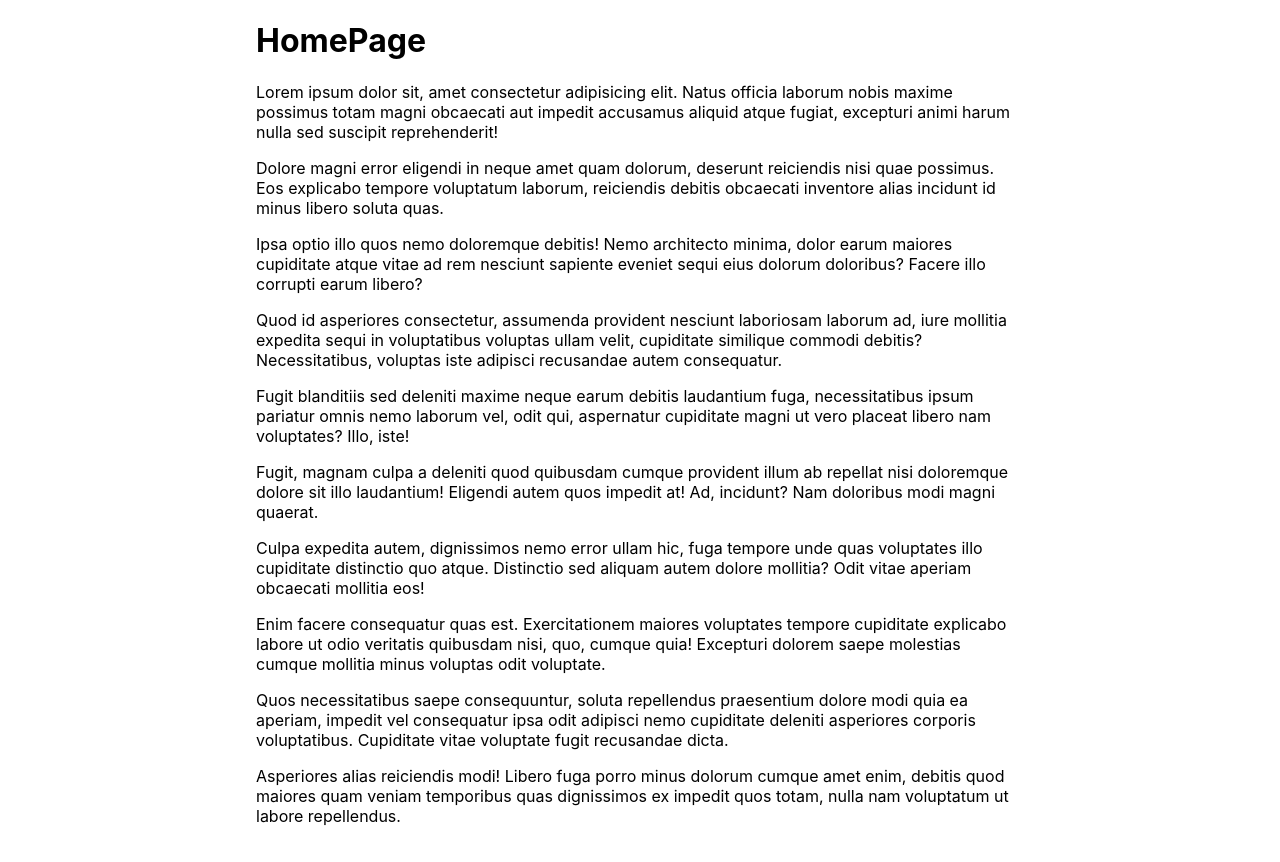
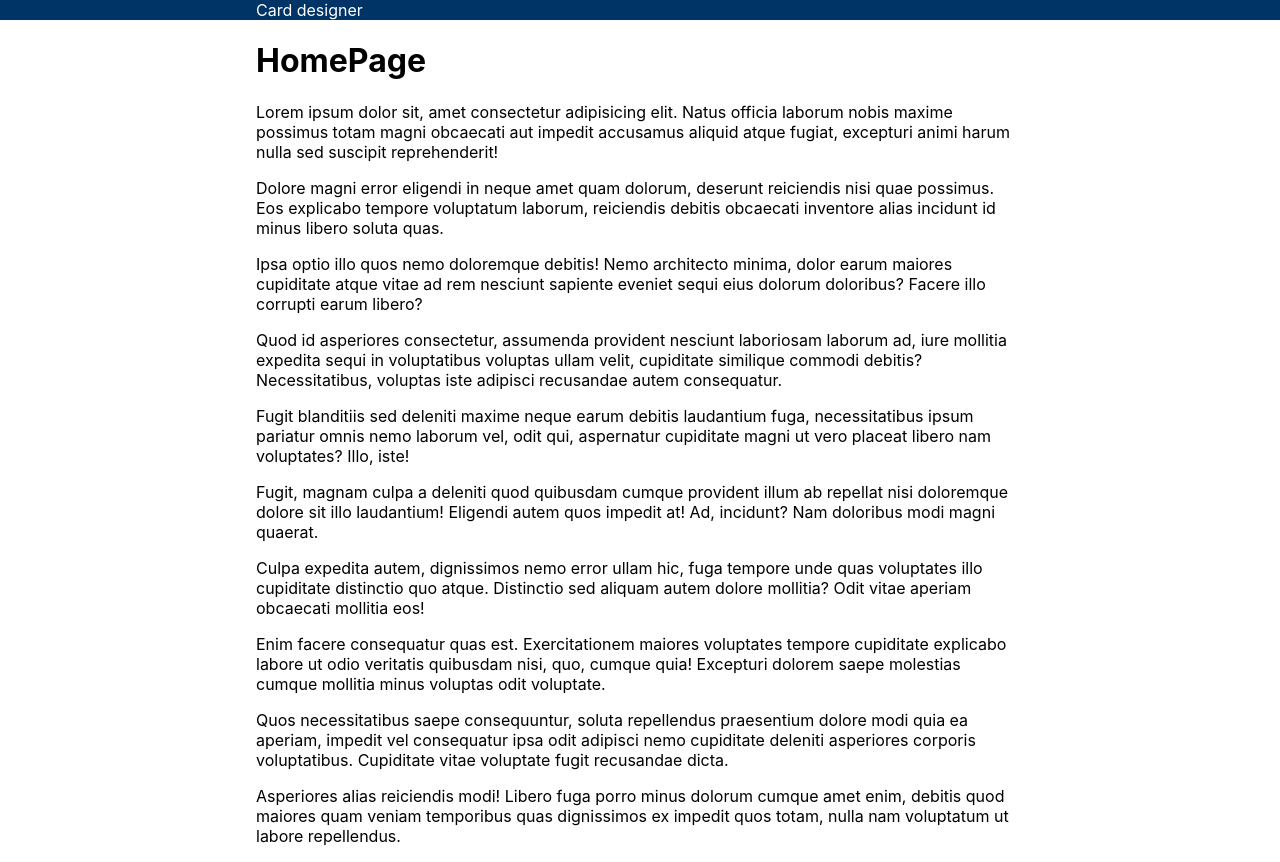
Before and after one commit to ginpei/card-designer, a Next.js app: page / in a window 1280 px wide. Built offline with nearby package versions, Linux system fonts and the light colour scheme.

Commit message:
feat: 🎸 basic layout

```diff
--- a/package.json
+++ b/package.json
@@ -11,7 +11,8 @@
   "dependencies": {
     "next": "10.0.8",
     "react": "17.0.1",
-    "react-dom": "17.0.1"
+    "react-dom": "17.0.1",
+    "sass": "^1.32.8"
   },
   "devDependencies": {
     "@ginpei/eslintrc": "^1.0.0",
--- /dev/null
+++ b/src/components/layouts/BasicHeader.module.scss
@@ -0,0 +1,13 @@
+.container {
+  background-color: var(--theme-bg);
+  color: var(--theme-fg);
+
+  a {
+    color: inherit;
+    text-decoration: none;
+
+    &:hover {
+      text-decoration: underline;
+    }
+  }
+}
--- /dev/null
+++ b/src/components/layouts/BasicHeader.tsx
@@ -0,0 +1,14 @@
+import Link from "next/link";
+import styles from "./BasicHeader.module.scss";
+
+export const BasicHeader: React.FC = () => {
+  return (
+    <div className={styles.container}>
+      <div className="u-container">
+        <div className="inner">
+          <Link href="/">Card designer</Link>
+        </div>
+      </div>
+    </div>
+  );
+};
--- /dev/null
+++ b/src/components/layouts/BasicLayout.tsx
@@ -0,0 +1,17 @@
+import Head from "next/head";
+import { BasicHeader } from "./BasicHeader";
+
+export const BasicLayout: React.FC<{ title: string }> = ({
+  children,
+  title,
+}) => {
+  return (
+    <div className="BasicLayout">
+      <Head>
+        <title>{title}</title>
+      </Head>
+      <BasicHeader />
+      {children}
+    </div>
+  );
+};
--- a/src/components/pages/home/HomePage.tsx
+++ b/src/components/pages/home/HomePage.tsx
@@ -1,5 +1,8 @@
+import { BasicLayout } from "../../layouts/BasicLayout";
+
 export const HomePage: React.FC = () => {
   return (
+    <BasicLayout title="Home Page">
       <div className="HomePage">
         <div className="u-container">
           <h1>HomePage</h1>
@@ -16,10 +19,10 @@ export const HomePage: React.FC = () => {
             minus libero soluta quas.
           </p>
           <p>
-          Ipsa optio illo quos nemo doloremque debitis! Nemo architecto minima,
-          dolor earum maiores cupiditate atque vitae ad rem nesciunt sapiente
-          eveniet sequi eius dolorum doloribus? Facere illo corrupti earum
-          libero?
+            Ipsa optio illo quos nemo doloremque debitis! Nemo architecto
+            minima, dolor earum maiores cupiditate atque vitae ad rem nesciunt
+            sapiente eveniet sequi eius dolorum doloribus? Facere illo corrupti
+            earum libero?
           </p>
           <p>
             Quod id asperiores consectetur, assumenda provident nesciunt
@@ -29,32 +32,33 @@ export const HomePage: React.FC = () => {
           </p>
           <p>
             Fugit blanditiis sed deleniti maxime neque earum debitis laudantium
-          fuga, necessitatibus ipsum pariatur omnis nemo laborum vel, odit qui,
-          aspernatur cupiditate magni ut vero placeat libero nam voluptates?
-          Illo, iste!
+            fuga, necessitatibus ipsum pariatur omnis nemo laborum vel, odit
+            qui, aspernatur cupiditate magni ut vero placeat libero nam
+            voluptates? Illo, iste!
           </p>
           <p>
             Fugit, magnam culpa a deleniti quod quibusdam cumque provident illum
-          ab repellat nisi doloremque dolore sit illo laudantium! Eligendi autem
-          quos impedit at! Ad, incidunt? Nam doloribus modi magni quaerat.
+            ab repellat nisi doloremque dolore sit illo laudantium! Eligendi
+            autem quos impedit at! Ad, incidunt? Nam doloribus modi magni
+            quaerat.
           </p>
           <p>
             Culpa expedita autem, dignissimos nemo error ullam hic, fuga tempore
-          unde quas voluptates illo cupiditate distinctio quo atque. Distinctio
-          sed aliquam autem dolore mollitia? Odit vitae aperiam obcaecati
-          mollitia eos!
+            unde quas voluptates illo cupiditate distinctio quo atque.
+            Distinctio sed aliquam autem dolore mollitia? Odit vitae aperiam
+            obcaecati mollitia eos!
           </p>
           <p>
             Enim facere consequatur quas est. Exercitationem maiores voluptates
-          tempore cupiditate explicabo labore ut odio veritatis quibusdam nisi,
-          quo, cumque quia! Excepturi dolorem saepe molestias cumque mollitia
-          minus voluptas odit voluptate.
+            tempore cupiditate explicabo labore ut odio veritatis quibusdam
+            nisi, quo, cumque quia! Excepturi dolorem saepe molestias cumque
+            mollitia minus voluptas odit voluptate.
           </p>
           <p>
-          Quos necessitatibus saepe consequuntur, soluta repellendus praesentium
-          dolore modi quia ea aperiam, impedit vel consequatur ipsa odit
-          adipisci nemo cupiditate deleniti asperiores corporis voluptatibus.
-          Cupiditate vitae voluptate fugit recusandae dicta.
+            Quos necessitatibus saepe consequuntur, soluta repellendus
+            praesentium dolore modi quia ea aperiam, impedit vel consequatur
+            ipsa odit adipisci nemo cupiditate deleniti asperiores corporis
+            voluptatibus. Cupiditate vitae voluptate fugit recusandae dicta.
           </p>
           <p>
             Asperiores alias reiciendis modi! Libero fuga porro minus dolorum
@@ -64,5 +68,6 @@ export const HomePage: React.FC = () => {
           </p>
         </div>
       </div>
+    </BasicLayout>
   );
 };
--- a/styles/globals.css
+++ b/styles/globals.css
@@ -1,14 +1,14 @@
+:root {
+  --theme-bg: #036;
+  --theme-fg: #fff;
+}
+
 html,
 body {
   padding: 0;
   margin: 0;
   font-family: -apple-system, BlinkMacSystemFont, Segoe UI, Roboto, Oxygen,
     Ubuntu, Cantarell, Fira Sans, Droid Sans, Helvetica Neue, sans-serif;
-}
-
-a {
-  color: inherit;
-  text-decoration: none;
 }
 
 * {
```
Also changed, not shown: 1 other file (tests, documents, lock files or other folders). Lines whose indentation alone changed are shown as unchanged.
